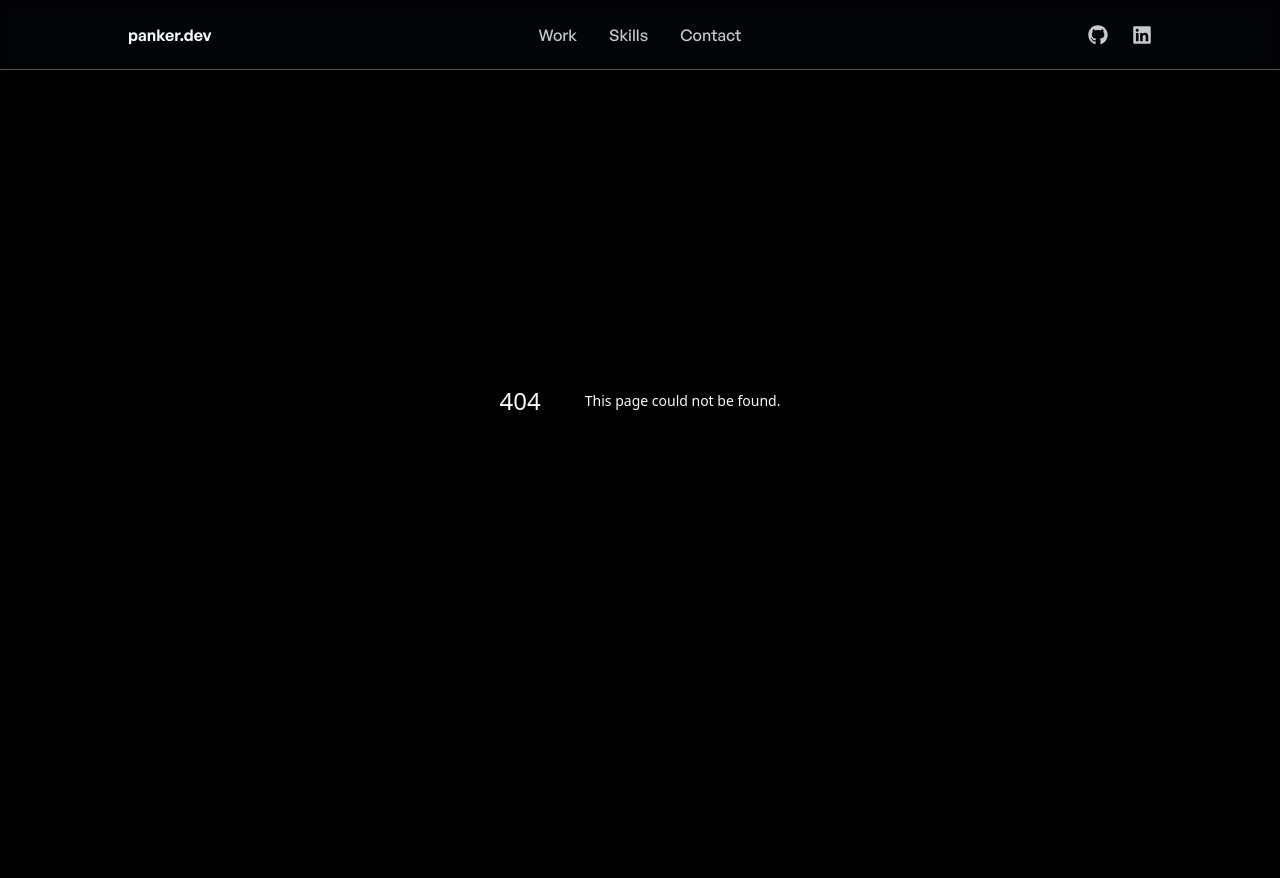
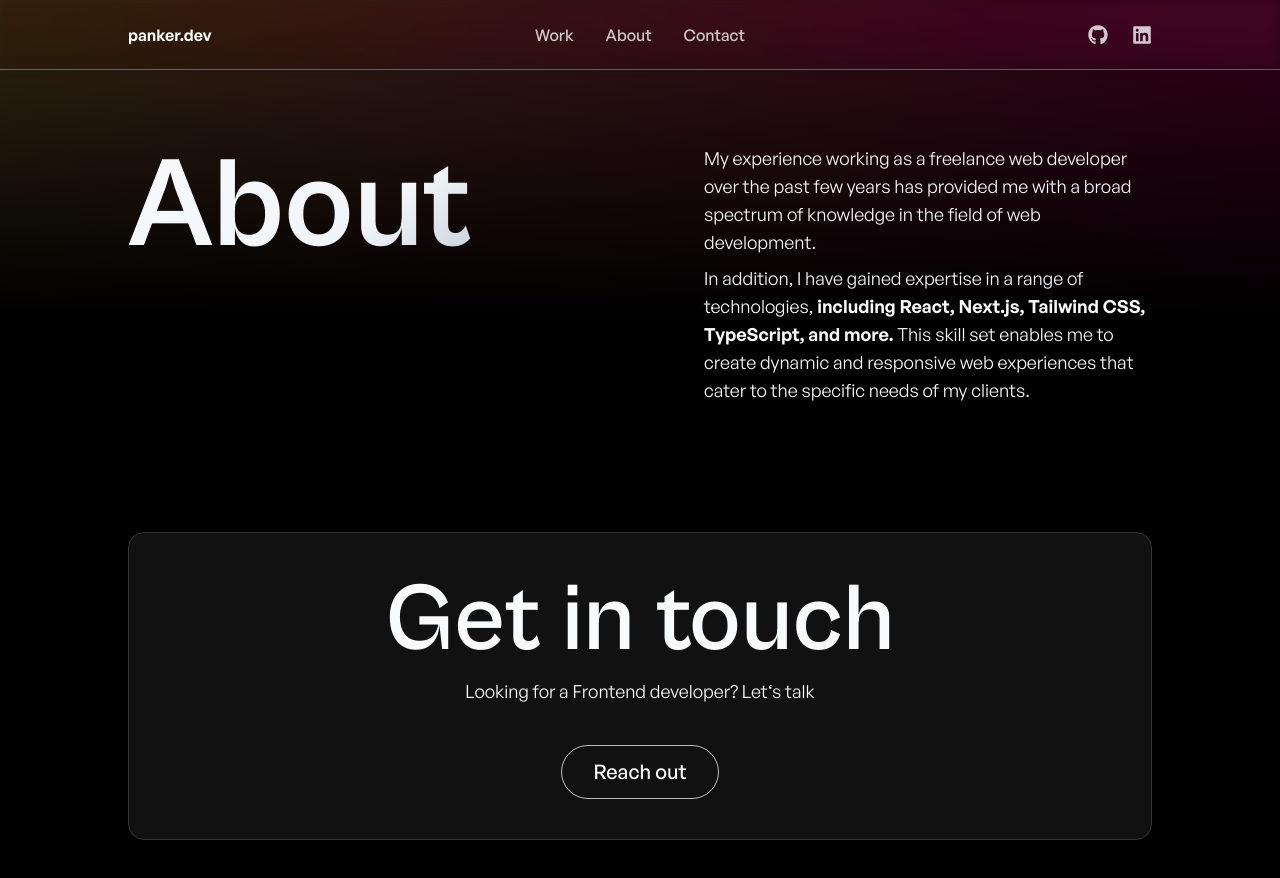
Before and after one commit to harelpanker/dev-next-13, a Next.js app: page /about in a window 1280 px wide. Before the commit this address had no page. Shown: the top 878 px of the page. Before the commit the page ends 800 px from the top, so only its background shows below. Built offline with nearby package versions, Linux system fonts and the light colour scheme.

Commit message:
start of about

```diff
--- /dev/null
+++ b/app/about/page.tsx
@@ -0,0 +1,15 @@
+import Gradient from '@/components/ui/Gradient';
+import CTA from '@/components/layout/CTA';
+import Hero from '@/components/About/Hero';
+
+export default async function Page() {
+  return (
+    <div className='min-h-screen flex flex-col pt-28 md:pt-36 relative'>
+      <Gradient gradientType='type-3' />
+      <div className='flex flex-col gap-10 lg:gap-24'>
+        <Hero />
+      </div>
+      <CTA />
+    </div>
+  );
+}
--- /dev/null
+++ b/components/About/Hero.tsx
@@ -0,0 +1,35 @@
+import { FC } from 'react';
+import Container from '../ui/Container';
+
+type HeroProps = {};
+
+const Hero: FC<HeroProps> = ({}) => {
+  return (
+    <header>
+      <Container>
+        <div className='flex flex-col md:flex-row gap-3 justify-between'>
+          <h1 className='font-serif text-6xl md:text-9xl font-bold text-transparent bg-clip-text bg-gradient-to-br from-slate-50 via-slate-100 to-slate-400'>
+            About
+          </h1>
+          <div className='text-lg flex flex-col gap-2 w-full max-w-sm md:max-w-md'>
+            <p>
+              My experience working as a freelance web developer over the past
+              few years has provided me with a broad spectrum of knowledge in
+              the field of web development.
+            </p>
+            <p>
+              In addition, I have gained expertise in a range of technologies,{' '}
+              <strong className='font-semibold'>
+                including React, Next.js, Tailwind CSS, TypeScript, and more.
+              </strong>{' '}
+              This skill set enables me to create dynamic and responsive web
+              experiences that cater to the specific needs of my clients.
+            </p>
+          </div>
+        </div>
+      </Container>
+    </header>
+  );
+};
+
+export default Hero;
--- a/components/navbar/LinkListDesktop.tsx
+++ b/components/navbar/LinkListDesktop.tsx
@@ -15,9 +15,9 @@ const LinkListDesktop: FC<LinkListDesktopProps> = ({}) => {
       </li>
       <li>
         <Link
-          href='/skills'
+          href='/about'
           className='px-3 py-2 transition-all duration-500 opacity-80 hover:opacity-100'>
-          Skills
+          About
         </Link>
       </li>
       <li>
```
